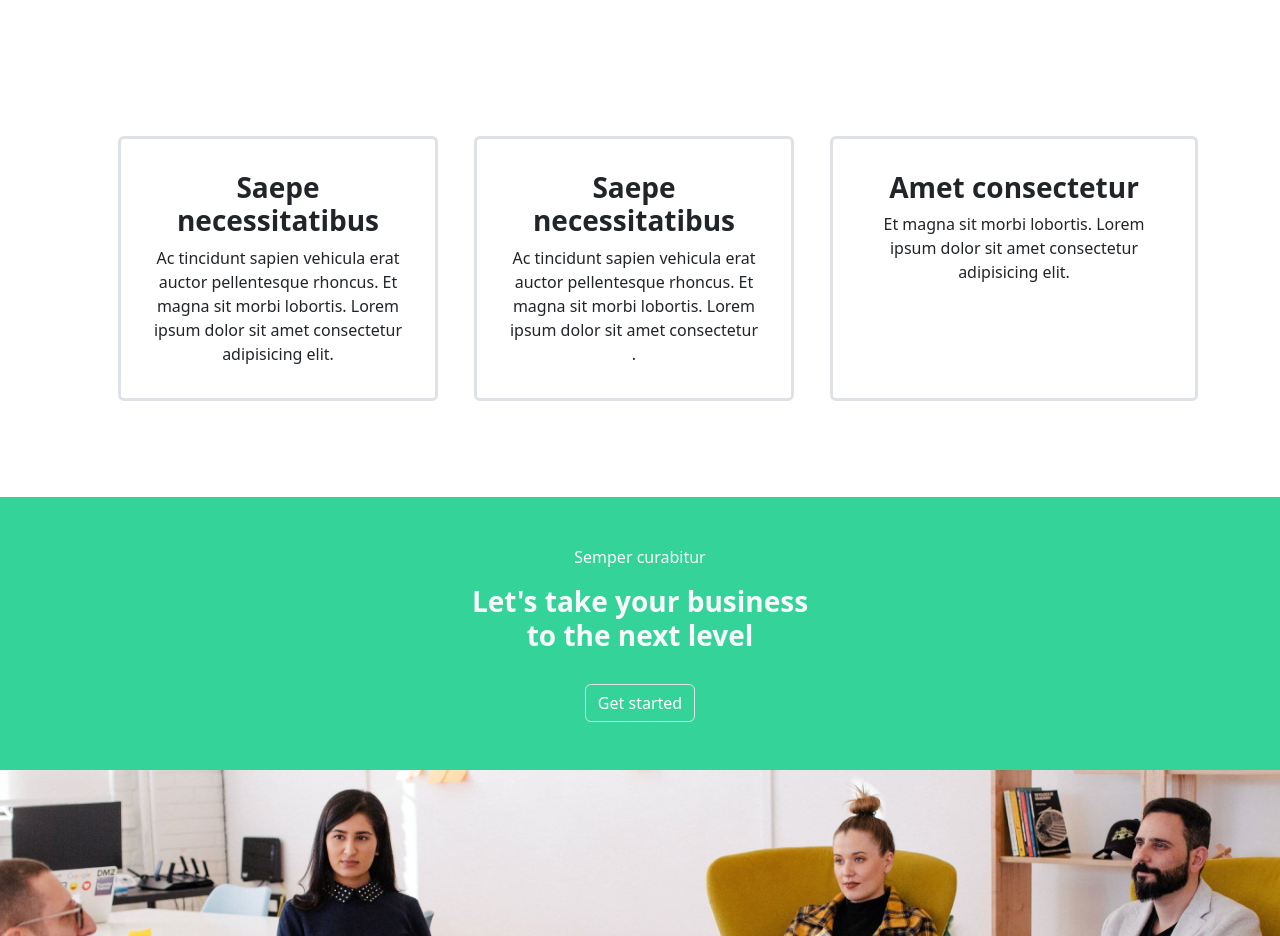
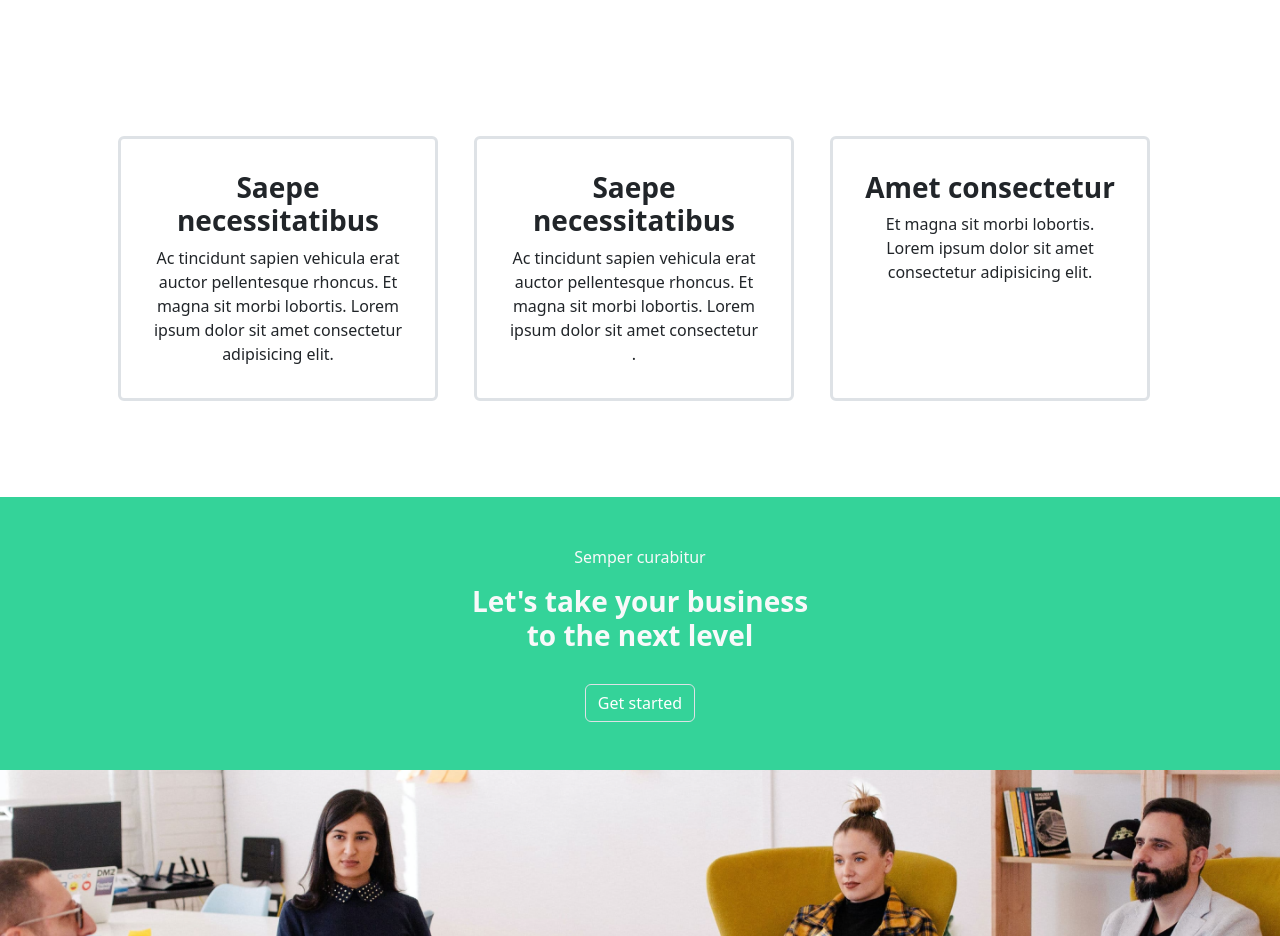
Before and after one commit to Roniakther/Assignment-3, a plain HTML site: page index.html in a window 1280 px wide. Shown: the part 2320-3256 px from the top of the page. Drawn offline with nearby package versions, Linux system fonts and the light colour scheme.

Commit message:
4th commit

```diff
--- a/index.html
+++ b/index.html
@@ -380,7 +380,7 @@
                         </div>
                       </div>
                   <div class="col-lg-4 col-12 ">
-                    <div class="card text-center border border border-3 p-3 h-100" style="width: 23rem;" >
+                    <div class="card text-center border border border-3 p-3 h-100" style="width: 20rem;" >
 
                         <div class="card-body">
                           <h3 class="card-title fw-bold ">Amet consectetur</h3>
```
